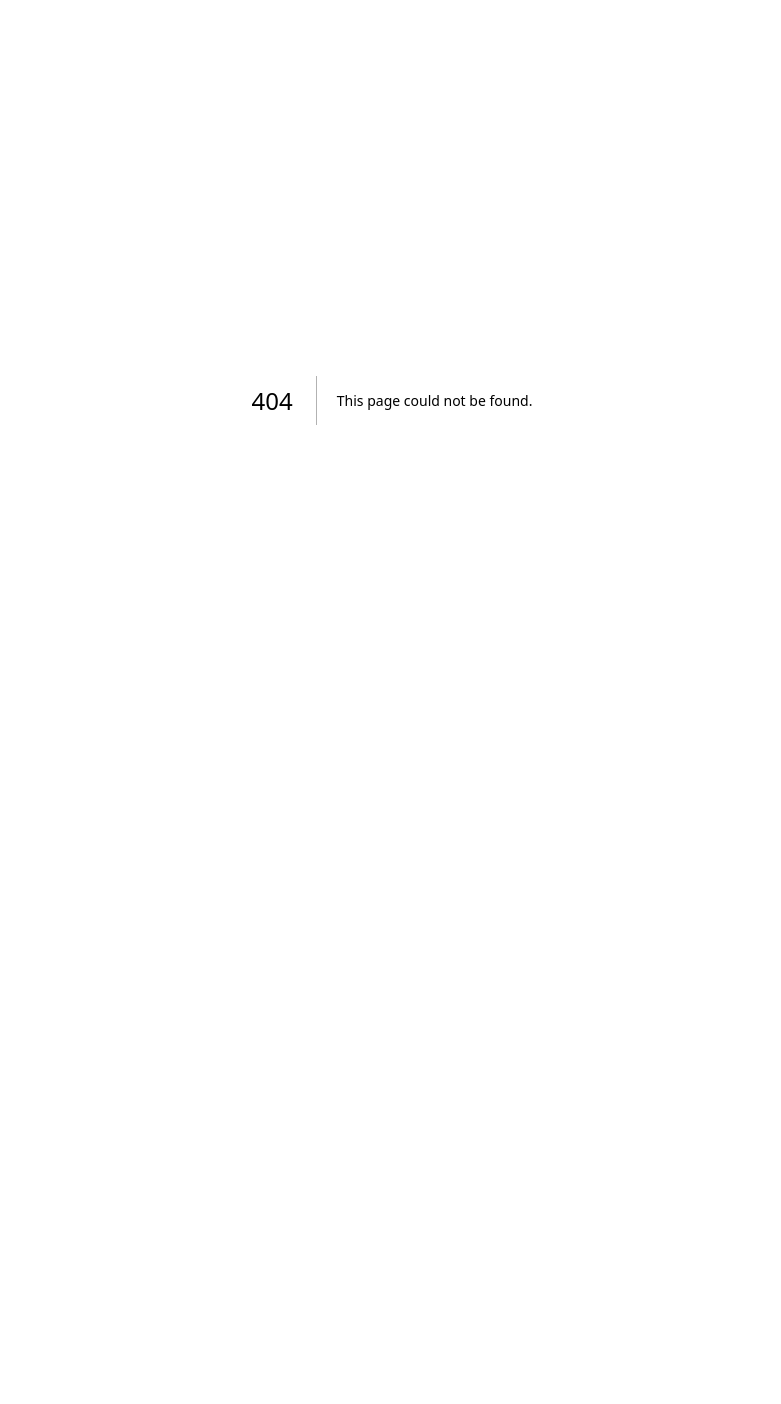
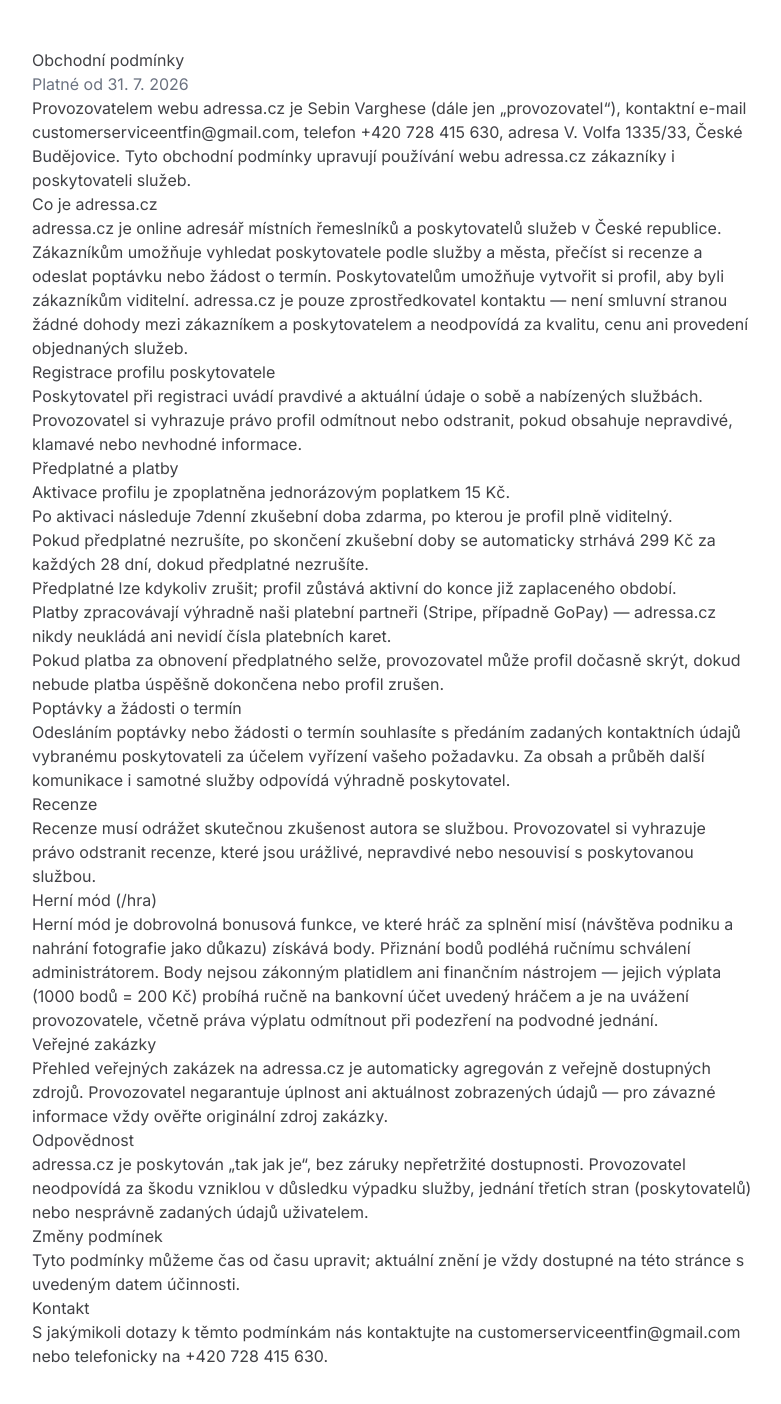
Before and after one commit to sebinnew100/adressa.cz, a Next.js app: page /obchodni-podminky in a window 1280 px wide. Before the commit this address had no page. Shown: the top 1404 px of the page, without its empty margins (248-1029 px from the left). Before the commit the page ends 800 px from the top, so only its background shows below. Built offline with nearby package versions, Linux system fonts and the light colour scheme.

Commit message:
feat: add Terms & Conditions page (required for GoPay merchant registration)

```diff
--- /dev/null
+++ b/src/app/obchodni-podminky/page.tsx
@@ -0,0 +1,109 @@
+import type { Metadata } from 'next';
+
+export const metadata: Metadata = {
+  title: 'Obchodní podmínky | adressa.cz',
+  description: 'Obchodní podmínky adressa.cz — pravidla registrace, předplatného poskytovatelů, plateb a dalších funkcí webu.',
+  alternates: {
+    canonical: 'https://www.adressa.cz/obchodni-podminky',
+  },
+};
+
+export default function TermsPage() {
+  return (
+    <div className="max-w-3xl mx-auto px-4 sm:px-6 py-12 prose prose-sm sm:prose-base">
+      <h1>Obchodní podmínky</h1>
+      <p className="text-gray-500">Platné od 31. 7. 2026</p>
+
+      <p>
+        Provozovatelem webu adressa.cz je Sebin Varghese (dále jen &bdquo;provozovatel&ldquo;),
+        kontaktní e-mail <a href="mailto:customerserviceentfin@gmail.com">customerserviceentfin@gmail.com</a>,
+        telefon <a href="tel:+420728415630">+420 728 415 630</a>, adresa V. Volfa 1335/33, České Budějovice.
+        Tyto obchodní podmínky upravují používání webu adressa.cz zákazníky i poskytovateli služeb.
+      </p>
+
+      <h2>Co je adressa.cz</h2>
+      <p>
+        adressa.cz je online adresář místních řemeslníků a poskytovatelů služeb v České republice.
+        Zákazníkům umožňuje vyhledat poskytovatele podle služby a města, přečíst si recenze a odeslat
+        poptávku nebo žádost o termín. Poskytovatelům umožňuje vytvořit si profil, aby byli zákazníkům
+        viditelní. adressa.cz je pouze zprostředkovatel kontaktu — není smluvní stranou žádné dohody
+        mezi zákazníkem a poskytovatelem a neodpovídá za kvalitu, cenu ani provedení objednaných služeb.
+      </p>
+
+      <h2>Registrace profilu poskytovatele</h2>
+      <p>
+        Poskytovatel při registraci uvádí pravdivé a aktuální údaje o sobě a nabízených službách.
+        Provozovatel si vyhrazuje právo profil odmítnout nebo odstranit, pokud obsahuje nepravdivé,
+        klamavé nebo nevhodné informace.
+      </p>
+
+      <h2>Předplatné a platby</h2>
+      <ul>
+        <li>Aktivace profilu je zpoplatněna jednorázovým poplatkem 15 Kč.</li>
+        <li>Po aktivaci následuje 7denní zkušební doba zdarma, po kterou je profil plně viditelný.</li>
+        <li>
+          Pokud předplatné nezrušíte, po skončení zkušební doby se automaticky strhává 299 Kč za
+          každých 28 dní, dokud předplatné nezrušíte.
+        </li>
+        <li>Předplatné lze kdykoliv zrušit; profil zůstává aktivní do konce již zaplaceného období.</li>
+        <li>
+          Platby zpracovávají výhradně naši platební partneři (Stripe, případně GoPay) —
+          adressa.cz nikdy neukládá ani nevidí čísla platebních karet.
+        </li>
+        <li>
+          Pokud platba za obnovení předplatného selže, provozovatel může profil dočasně skrýt, dokud
+          nebude platba úspěšně dokončena nebo profil zrušen.
+        </li>
+      </ul>
+
+      <h2>Poptávky a žádosti o termín</h2>
+      <p>
+        Odesláním poptávky nebo žádosti o termín souhlasíte s předáním zadaných kontaktních údajů
+        vybranému poskytovateli za účelem vyřízení vašeho požadavku. Za obsah a průběh další komunikace
+        i samotné služby odpovídá výhradně poskytovatel.
+      </p>
+
+      <h2>Recenze</h2>
+      <p>
+        Recenze musí odrážet skutečnou zkušenost autora se službou. Provozovatel si vyhrazuje právo
+        odstranit recenze, které jsou urážlivé, nepravdivé nebo nesouvisí s poskytovanou službou.
+      </p>
+
+      <h2>Herní mód (/hra)</h2>
+      <p>
+        Herní mód je dobrovolná bonusová funkce, ve které hráč za splnění misí (návštěva podniku a
+        nahrání fotografie jako důkazu) získává body. Přiznání bodů podléhá ručnímu schválení
+        administrátorem. Body nejsou zákonným platidlem ani finančním nástrojem — jejich výplata
+        (1000 bodů = 200 Kč) probíhá ručně na bankovní účet uvedený hráčem a je na uvážení
+        provozovatele, včetně práva výplatu odmítnout při podezření na podvodné jednání.
+      </p>
+
+      <h2>Veřejné zakázky</h2>
+      <p>
+        Přehled veřejných zakázek na adressa.cz je automaticky agregován z veřejně dostupných zdrojů.
+        Provozovatel negarantuje úplnost ani aktuálnost zobrazených údajů — pro závazné informace vždy
+        ověřte originální zdroj zakázky.
+      </p>
+
+      <h2>Odpovědnost</h2>
+      <p>
+        adressa.cz je poskytován &bdquo;tak jak je&ldquo;, bez záruky nepřetržité dostupnosti. Provozovatel
+        neodpovídá za škodu vzniklou v důsledku výpadku služby, jednání třetích stran (poskytovatelů)
+        nebo nesprávně zadaných údajů uživatelem.
+      </p>
+
+      <h2>Změny podmínek</h2>
+      <p>
+        Tyto podmínky můžeme čas od času upravit; aktuální znění je vždy dostupné na této stránce
+        s uvedeným datem účinnosti.
+      </p>
+
+      <h2>Kontakt</h2>
+      <p>
+        S jakýmikoli dotazy k těmto podmínkám nás kontaktujte na{' '}
+        <a href="mailto:customerserviceentfin@gmail.com">customerserviceentfin@gmail.com</a> nebo telefonicky
+        na <a href="tel:+420728415630">+420 728 415 630</a>.
+      </p>
+    </div>
+  );
+}
```
